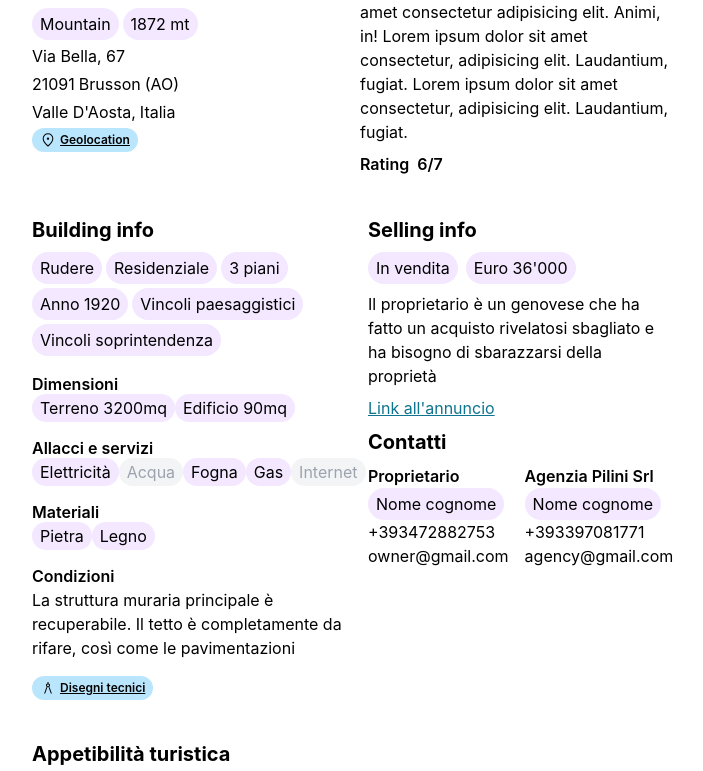
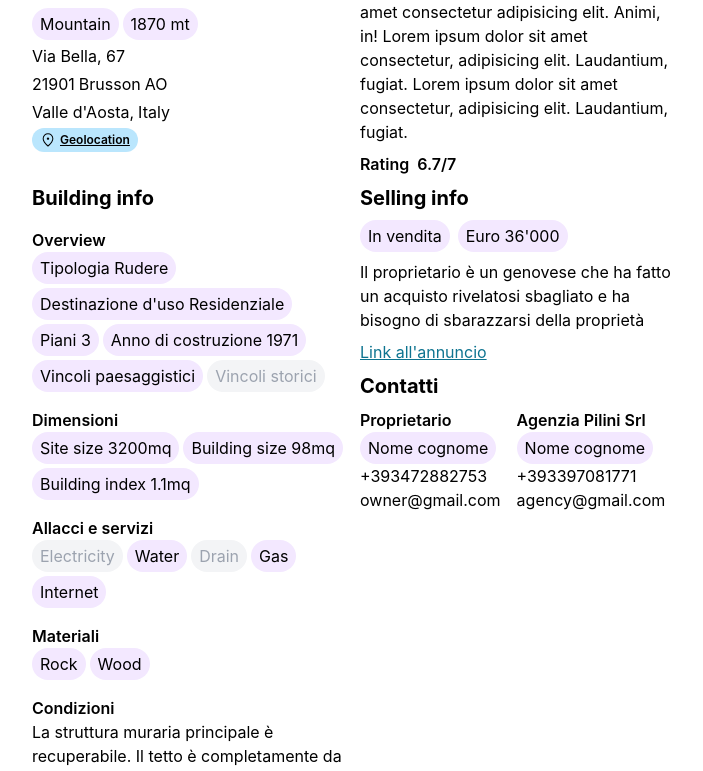
Before and after one commit to andipy/woodhouse, a React (Create React App) app in the folder house/: page /house/1 in a window 1280 px wide. Shown: the part 500-1271 px from the top of the page, without its empty margins (288-991 px from the left). Built offline with nearby package versions, Linux system fonts and the light colour scheme.

Commit message:
procedeed with other react components and some mocked data stored locally

```diff
--- /dev/null
+++ b/house/src/components/conditions/conditions.jsx
@@ -0,0 +1,14 @@
+import React from "react";
+
+const Conditions = ({ place }) => {
+
+    const { site_info } = place
+    return (
+        <section className="mt-2">
+            <h3 className="text-md font-semibold">Condizioni</h3>
+            <p>{site_info.conditions}</p>
+        </section>
+    )
+}
+
+export default Conditions;
--- /dev/null
+++ b/house/src/components/description/description.jsx
@@ -0,0 +1,18 @@
+import React from "react";
+
+const Description = ({ place }) => {
+
+    const { description, rating } = place;
+
+    return (
+        <div id="description" className="flex flex-col gap-2 md:w-1/2">
+            <p className="text-md">{description}</p>
+            <div className="flex items-center gap-2 font-semibold">
+                <h4>Rating</h4>
+                <span>{rating}/7</span>
+            </div>
+        </div>
+    )
+}
+
+export default Description;
--- /dev/null
+++ b/house/src/components/geographic-position/geographic-position.jsx
@@ -0,0 +1,34 @@
+import React from "react";
+
+import IconGeolocation from "../../assets/icons/icon-geolocation.svg";
+
+const GeoPosition = ({ place }) => {
+
+    const { location } = place;
+
+    return (
+        <div id="location" className="flex flex-col gap-1 md:w-1/2">
+            <h3 className="text-xl font-bold">Dove</h3>
+            <div className="flex items-center gap-1 flex-wrap">
+                <span className="py-1 px-2 rounded-full bg-purple-100 self-start">{location.general_context}</span>
+            <span className="py-1 px-2 rounded-full bg-purple-100 self-start">{location.altitude} mt</span>
+            </div>
+            <span>{location.address}, {location.number}</span>
+            <div className="flex items-center gap-1">
+                <span>{location.zip_code}</span>
+                <span>{location.city}</span>
+                <span>{location.province}</span>
+            </div>
+            <div className="flex items-center gap-1">
+                <span>{location.region},</span>
+                <span>{location.country}</span>
+            </div>
+            <div className="flex items-center py-1 px-2 rounded-full bg-sky-200 self-start gap-1">
+                <img className="w-4 h-4" src={IconGeolocation} alt="" />
+                <span className="underline text-xs font-semibold">Geolocation</span>
+            </div>
+        </div>
+    )
+}
+
+export default GeoPosition;
--- /dev/null
+++ b/house/src/components/materials/materials.jsx
@@ -0,0 +1,21 @@
+import React from "react";
+
+const Materials = ({ place }) => {
+
+    const { site_info } = place;
+
+    return (
+        <section className="mt-2">
+            <h3 className="text-md font-semibold">Materiali</h3>
+            <div className="flex gap-1 flex-wrap">
+                {site_info.building_materials.map((material, index) => {
+                    return (
+                        <span key={index} className="py-1 px-2 rounded-full bg-purple-100 self-start">{material}</span>
+                    )
+                })}
+            </div>
+        </section>
+    )
+}
+
+export default Materials;
--- /dev/null
+++ b/house/src/components/measures/measures.jsx
@@ -0,0 +1,21 @@
+import React from "react";
+
+const Measures = ({ place }) => {
+
+    const { site_info } = place;
+
+    return (
+        <section className="mt-2">
+            <h3 className="text-md font-semibold">Dimensioni</h3>
+            <div className="flex gap-1 flex-wrap">
+                {site_info.measures.map((measure, index) => {
+                    return (
+                        <span key={index} className="py-1 px-2 rounded-full bg-purple-100 self-start">{measure.name} {measure.size}mq</span>
+                    )
+                })}
+            </div>
+        </section>
+    )
+}
+
+export default Measures;
--- /dev/null
+++ b/house/src/components/overview/overview.jsx
@@ -0,0 +1,21 @@
+import React from "react";
+
+const Overview = ({ place }) => {
+
+    const { site_info } = place;
+
+    return (
+        <section className="mt-2">
+            <h3 className="text-md font-semibold">Overview</h3>
+            <div className="flex gap-1 flex-wrap">
+                {site_info.overview.map((info, index) => {
+                    return (
+                        <span key={index} className={`py-1 px-2 rounded-full self-start ${info.value ? "bg-purple-100" : "bg-gray-100 text-gray-400"}`}>{info.name} {info.value}</span>
+                    )
+                })}
+            </div>
+        </section>
+    )
+}
+
+export default Overview;
--- /dev/null
+++ b/house/src/components/place-utilities/place-utilities.jsx
@@ -0,0 +1,21 @@
+import React from "react";
+
+const PlaceUtilities = ({ place }) => {
+
+    const { site_info } = place;
+
+    return (
+        <section className="mt-2">
+            <h3 className="text-md font-semibold">Allacci e servizi</h3>
+            <div className="flex gap-1 flex-wrap">
+                {site_info.utilities.map((util, index) => {
+                    return (
+                        <span key={index} className={`py-1 px-2 rounded-full self-start ${util.is_present ? "bg-purple-100" : "bg-gray-100 text-gray-400"}`}>{util.name}</span>
+                    )
+                })}
+            </div>
+        </section>
+    )
+}
+
+export default PlaceUtilities;
--- /dev/null
+++ b/house/src/components/plans/plans.jsx
@@ -0,0 +1,17 @@
+import React from "react";
+
+import IconPlans from "../../assets/icons/icon-plans.svg";
+
+const Plans = ({ place }) => {
+
+    const { site_info } = place;
+
+    return (
+        <section className="mt-2 flex items-center py-1 px-2 rounded-full bg-sky-200 self-start gap-1">
+            <img className="w-4 h-4" src={IconPlans} alt="" />
+            <span className="underline text-xs font-semibold">Disegni tecnici</span>
+        </section>
+    )
+}
+
+export default Plans;
--- a/house/src/components/post/post.jsx
+++ b/house/src/components/post/post.jsx
@@ -9,7 +9,7 @@ const Post = ({ post }) => {
     const { id, created_at, author_avatar, author_username, media, content, comments } = post;
 
     return (
-        <article key={id} className="my-6">
+        <article key={id} className="mb-6">
             <div id="posted-by" className="flex flex-col gap-1 w-full md:w-1/4">
                 <div className="flex items-center gap-2">
                     <img className="w-10 h-10 rounded-full" src={author_avatar} alt="" />
--- a/house/src/components/routes/detail/detail.jsx
+++ b/house/src/components/routes/detail/detail.jsx
@@ -1,4 +1,6 @@
 import React from "react";
+
+import { allPlaces } from "../../../data/mock-data";
 
 import Topbar from "../../navigation/topbar/topbar";
 import Container from "../../template/container/container";
@@ -6,12 +8,14 @@ import Header from "../../header/header";
 import Posts from "../../posts/posts";
 import Vegetation from "../../vegetation/vegetation";
 import PostedBy from "../../posted-by/posted-by";
-
-import User1 from "../../../assets/avatars/louis.jpg";
-import IconGeolocation from "../../../assets/icons/icon-geolocation.svg";
-import IconPlans from "../../../assets/icons/icon-plans.svg";
-
-import { allPlaces } from "../../../data/mock-data";
+import GeoPosition from "../../geographic-position/geographic-position";
+import Description from "../../description/description";
+import Overview from "../../overview/overview";
+import Measures from "../../measures/measures";
+import PlaceUtilities from "../../place-utilities/place-utilities";
+import Materials from "../../materials/materials";
+import Conditions from "../../conditions/conditions";
+import Plans from "../../plans/plans";
 
 const Detail = () => {
     return (
@@ -23,77 +27,22 @@ const Detail = () => {
                 <PostedBy place={allPlaces[0]} />
 
                 <section className="flex flex-col md:flex-row my-2 gap-4">
-            <div id="location" className="flex flex-col gap-1 md:w-1/2">
-                <h3 className="text-xl font-bold">Dove</h3>
-                <div className="flex items-center gap-1 flex-wrap">
-                    <span className="py-1 px-2 rounded-full bg-purple-100 self-start">Mountain</span>
-                <span className="py-1 px-2 rounded-full bg-purple-100 self-start">1872 mt</span>
-                </div>
-                <span>Via Bella, 67</span>
-                <div className="flex items-center gap-1">
-                    <span>21091</span>
-                    <span>Brusson</span>
-                    <span>(AO)</span>
-                </div>
-                <div className="flex items-center gap-1">
-                    <span>Valle D'Aosta,</span>
-                    <span>Italia</span>
-                </div>
-                <div className="flex items-center py-1 px-2 rounded-full bg-sky-200 self-start gap-1">
-                    <img className="w-4 h-4" src={IconGeolocation} alt="" />
-                    <span className="underline text-xs font-semibold">Geolocation</span>
-                </div>
-            </div>
-
-            <div id="description" className="flex flex-col gap-2 md:w-1/2">
-                <p className="text-md">Descrizione casa Lorem ipsum, dolor sit amet consectetur adipisicing elit. Animi, in! Lorem ipsum dolor sit amet consectetur, adipisicing elit. Laudantium, fugiat. Lorem ipsum dolor sit amet consectetur, adipisicing elit. Laudantium, fugiat.</p>
-                <div className="flex items-center gap-2 font-semibold">
-                    <h4>Rating</h4>
-                    <span>6/7</span>
-                </div>
-            </div>
+                    <GeoPosition place={allPlaces[0]} />
+                    <Description place={allPlaces[0]} />
                 </section>
 
-        <section className="flex flex-col md:flex-row my-10 gap-4">
-            <article id="building-info" className="flex flex-col gap-2 w-full md:w-1/2">
+                <section className="flex flex-col md:flex-row my-2 gap-4">
+                    <section className="flex flex-col gap-2 md:w-1/2">
                         <h3 className="text-xl font-bold">Building info</h3>
-                <div className="flex items-center gap-1 flex-wrap">
-                    <span className="py-1 px-2 rounded-full bg-purple-100 self-start">Rudere</span>
-                    <span className="py-1 px-2 rounded-full bg-purple-100 self-start">Residenziale</span>
-                    <span className="py-1 px-2 rounded-full bg-purple-100 self-start">3 piani</span>
-                    <span className="py-1 px-2 rounded-full bg-purple-100 self-start">Anno 1920</span>
-                    <span className="py-1 px-2 rounded-full bg-purple-100 self-start">Vincoli paesaggistici</span>
-                    <span className="py-1 px-2 rounded-full bg-purple-100 self-start">Vincoli soprintendenza</span>
-                </div>
-                <div className="mt-2">
-                    <h3 className="text-md font-semibold">Dimensioni</h3>
-                    <span className="py-1 px-2 rounded-full bg-purple-100 self-start">Terreno 3200mq</span>
-                    <span className="py-1 px-2 rounded-full bg-purple-100 self-start">Edificio 90mq</span>
-                </div>
-                <div className="mt-2">
-                    <h3 className="text-md font-semibold">Allacci e servizi</h3>
-                    <span className="py-1 px-2 rounded-full bg-purple-100 self-start">Elettricità</span>
-                    <span className="py-1 px-2 rounded-full bg-gray-100 text-gray-400 self-start">Acqua</span>
-                    <span className="py-1 px-2 rounded-full bg-purple-100 self-start">Fogna</span>
-                    <span className="py-1 px-2 rounded-full bg-purple-100 self-start">Gas</span>
-                    <span className="py-1 px-2 rounded-full bg-gray-100 text-gray-400 self-start">Internet</span>
-                </div>
-                <div className="mt-2">
-                    <h3 className="text-md font-semibold">Materiali</h3>
-                    <span className="py-1 px-2 rounded-full bg-purple-100 self-start">Pietra</span>
-                    <span className="py-1 px-2 rounded-full bg-purple-100 self-start">Legno</span>
-                </div>
-                <div className="mt-2">
-                    <h3 className="text-md font-semibold">Condizioni</h3>
-                    <p>La struttura muraria principale è recuperabile. Il tetto è completamente da rifare, così come le pavimentazioni</p>
-                </div>
-                <div className="mt-2 flex items-center py-1 px-2 rounded-full bg-sky-200 self-start gap-1">
-                    <img className="w-4 h-4" src={IconPlans} alt="" />
-                    <span className="underline text-xs font-semibold">Disegni tecnici</span>
-                </div>
-            </article>
+                        <Overview place={allPlaces[0]} />
+                        <Measures place={allPlaces[0]} />
+                        <PlaceUtilities place={allPlaces[0]} />
+                        <Materials place={allPlaces[0]} />
+                        <Conditions place={allPlaces[0]} />
+                        <Plans place={allPlaces[0]} />
+                    </section>
 
-            <div className="flex flex-col gap-2 w-full md:w-1/2">
+                    <section className="flex flex-col gap-2 md:w-1/2">
                         <article id="selling-info" className="flex flex-col gap-2 w-full">
                             <h3 className="text-xl font-bold">Selling info</h3>
                             <div className="flex items-center gap-2">
@@ -121,7 +70,7 @@ const Detail = () => {
                                 </div>
                             </div>
                         </article>
-            </div>
+                    </section>
                 </section>
 
                 <section className="my-10">
@@ -146,8 +95,6 @@ const Detail = () => {
 
                 <Vegetation vegetation={allPlaces[0].vegetation} />
 
-                <hr className="mt-10" />
-
                 <Posts />
             </Container>
         </>
--- a/house/src/data/mock-data.js
+++ b/house/src/data/mock-data.js
@@ -216,36 +216,63 @@ export const allPlaces = [
             }
         },
         site_info: {
-            type: "Rudere",
-            use: "Residential",
-            floor_number: 3,
-            building_year: 1971,
-            landscape_boundaries: true,
-            historic_boundaries: true,
-            measures: {
-                site_size: 3200,
-                building_size: 100,
-                building_index: 1.1,
-            },
+            overview: [
+                {
+                    name: "Tipologia",
+                    value: "Rudere"
+                },{
+                    name: "Destinazione d'uso",
+                    value: "Residenziale"
+                },{
+                    name: "Piani",
+                    value: 3
+                },{
+                    name: "Anno di costruzione",
+                    value: 1971
+                },{
+                    name: "Vincoli paesaggistici",
+                    value: true
+                },{
+                    name: "Vincoli storici",
+                    value: false
+                }
+            ],
+            measures: [
+                {
+                    name: "Site size",
+                    size: 3200
+                },{
+                    name: "Building size",
+                    size: 98
+                },{
+                    name: "Building index",
+                    size: 1.1
+                }
+            ],
             utilities: [
                 {
-                    electricity: true,
+                    name: "Electricity",
+                    is_present: false,
                     notes: ""
                 },{
-                    water: true,
+                    name: "Water",
+                    is_present: true,
                     notes: ""
                 },{
-                    drain: true,
+                    name: "Drain",
+                    is_present: false,
                     notes: ""
                 },{
-                    gas: true,
+                    name: "Gas",
+                    is_present: true,
                     notes: ""
                 },{
-                    internet: true,
+                    name: "Internet",
+                    is_present: true,
                     notes: ""
                 }
             ],
-            building_materials: ["rock", "wood"],
+            building_materials: ["Rock", "Wood"],
             conditions: "La struttura muraria principale è recuperabile. Il tetto è completamente da rifare, così come le pavimentazioni",
             plans: [
                 {
```
Lines whose indentation alone changed are shown as unchanged.
